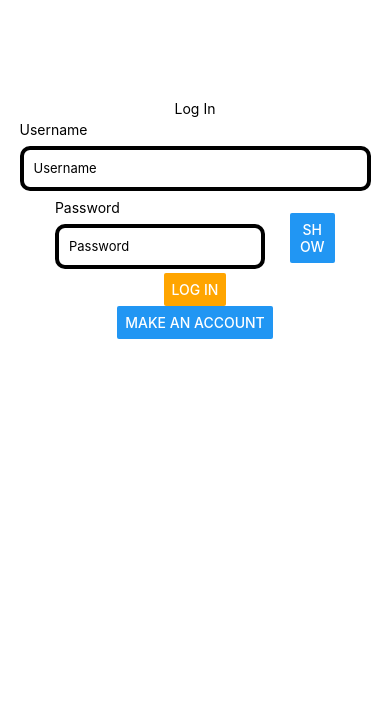
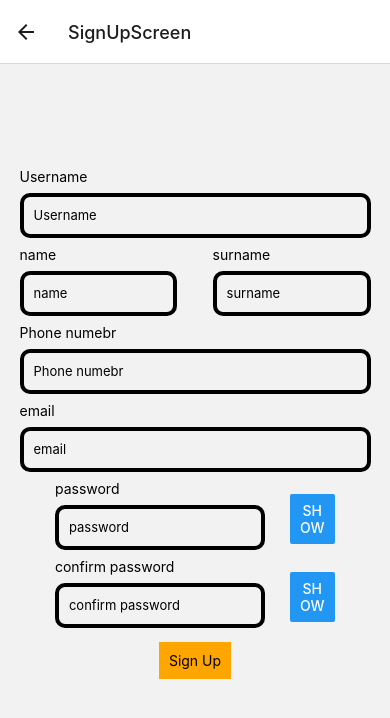
Before and after one commit to Panda-S0/login-test, a React Native app: screen /SignUpScreen in a window 390 px wide. Shown: the top 718 px of the page. Built offline with nearby package versions, Linux system fonts and the light colour scheme.

Commit message:
navigate
added navigation

```diff
--- a/App.js
+++ b/App.js
@@ -1,11 +1,15 @@
 import { StatusBar } from "expo-status-bar"
 import { useState } from "react"
 import { StyleSheet, SafeAreaView } from "react-native"
+import { NavigationContainer } from "@react-navigation/native"
+import { createNativeStackNavigator } from "@react-navigation/native-stack"
 
 //importing all the screens
 import LogInScreen from "./screens/LogInScreen"
 import SignUpScreen from "./screens/SignUpScreen"
 import HomePageScreen from "./screens/HomePageScreen"
+
+const Stack = createNativeStackNavigator()
 
 export default function App() {
   const [screen, setccreen] = useState("login") //a variable to select which screen to show
@@ -31,13 +35,21 @@
   return (
     <>
       <StatusBar style="dark" />
-      <SafeAreaView style={styles.mainView}>{Screen}</SafeAreaView>
+      <NavigationContainer>
+        <SafeAreaView style={{ flex: 1 }}>
+          <Stack.Navigator>
+            <Stack.Screen name="LogInScreen" component={LogInScreen} />
+            <Stack.Screen name="SignUpScreen" component={SignUpScreen} />
+            <Stack.Screen
+              name="HomePageScreen"
+              component={HomePageScreen}
+              options={{
+                headerBackVisible: false,
+              }}
+            />
+          </Stack.Navigator>
+        </SafeAreaView>
+      </NavigationContainer>
     </>
   )
 }
-
-const styles = StyleSheet.create({
-  mainView: {
-    flex: 1,
-  },
-})
--- a/screens/HomePageScreen.js
+++ b/screens/HomePageScreen.js
@@ -8,10 +8,12 @@
 } from "react-native"
 
 //main homepage function
-function HomePageScreen({ onChangeScreen, usr }) {
+function HomePageScreen({ navigation, route }) {
+  let usr = route.params.usr
   //a function to go back to the log in screen when the button is pressd
   function LogIn() {
-    onChangeScreen("login", { username: "", password: "" })
+    navigation.navigate("LogInScreen")
+    // onChangeScreen("login", { username: "", password: "" })
   }
 
   return (
--- a/screens/LogInScreen.js
+++ b/screens/LogInScreen.js
@@ -15,13 +15,14 @@
 import Redtext from "../components/redtext.js"
 
 //main login screen funtion
-function LogInScreen({ onChangeScreen, usr }) {
-  const [currentUserName, setCurrentUserName] = useState(usr.username) //a username variable
-  const [currentPassword, setCurrentPassword] = useState(usr.password) //a password variable
+function LogInScreen({ navigation }) {
+  //pass the username and pass from sign up to write them when singed up
+  const [currentUserName, setCurrentUserName] = useState("") //a username variable
+  const [currentPassword, setCurrentPassword] = useState("") //a password variable
   const [Valid, setValid] = useState(true) //a 'valid' variable to show a warning text if the username or password are wrong
   const [currentUser] = useState({
-    username: usr.username,
-    password: usr.password,
+    username: "",
+    password: "",
     user_type: "admin",
   }) //a variable for the current user to send to 'checkUser' function
 
@@ -46,14 +47,14 @@
 
   //a function to switch to the sign up screen if the button is pressed
   function SignUp() {
-    onChangeScreen("signup")
+    navigation.navigate("SignUpScreen")
   }
 
   //a function to check for the user and go to the home page if its corrent
   //and change the 'valid' variable to false if the username or password are wrong
   function HomePage() {
     if (checkUser(currentUser)) {
-      onChangeScreen("homepage", currentUser.username)
+      navigation.navigate("HomePageScreen", { usr: currentUser.username })
     } else {
       setValid(false)
     }
--- a/screens/SignUpScreen.js
+++ b/screens/SignUpScreen.js
@@ -7,7 +7,6 @@
   Pressable,
   KeyboardAvoidingView,
   ScrollView,
-  Button,
 } from "react-native"
 
 //importing the needed components
@@ -17,7 +16,7 @@
 import Redtext from "../components/redtext.js"
 
 //main signup screen funtion
-function signUpScreen({ onChangeScreen }) {
+function SignUpScreen({ navigation, route }) {
   const [currentUsername, setCurrentUsername] = useState("")
   const [currentFirst_name, setCurrentFirst_name] = useState("")
   const [currentLast_name, setCurrentLast_name] = useState("")
@@ -149,17 +148,13 @@
       currentUser.password_confirmation != ""
     ) {
       addUser(currentUser)
-      onChangeScreen("login", currentUser)
+      navigation.navigate("LogInScreen", { passedUser: currentUser })
+      //onChangeScreen("login", currentUser)
     } else {
       Alert.alert("Invalid input", "some values are incorrect", [
         { text: "OK" },
       ])
     }
-  }
-
-  //go to the login screen if the buttom is pressed
-  function SignUp() {
-    onChangeScreen("login", { username: "", password: "" })
   }
 
   return (
@@ -266,14 +261,13 @@
           >
             <Text>Sign Up</Text>
           </Pressable>
-          <Button title="go back to the log in" onPress={SignUp} />
         </View>
       </KeyboardAvoidingView>
     </ScrollView>
   )
 }
 
-export default signUpScreen
+export default SignUpScreen
 
 const styles = StyleSheet.create({
   mainView: {
```
